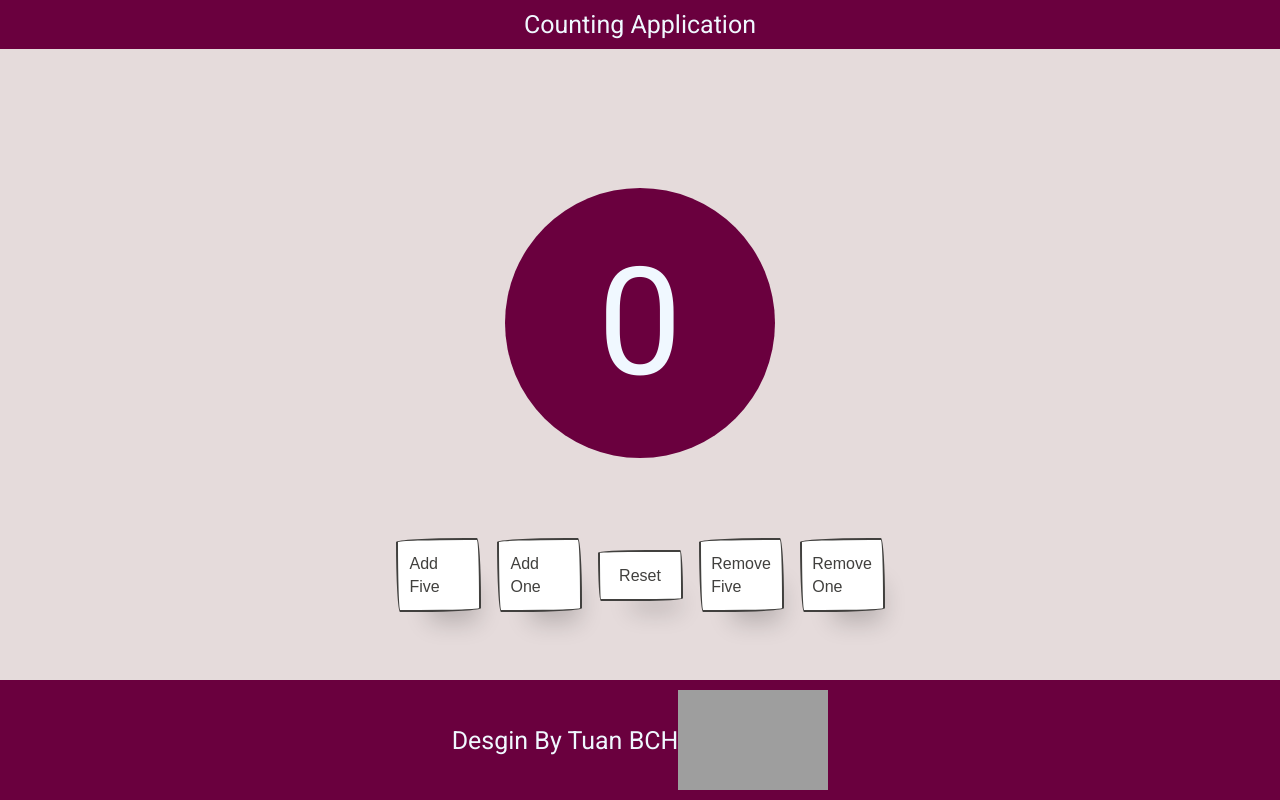
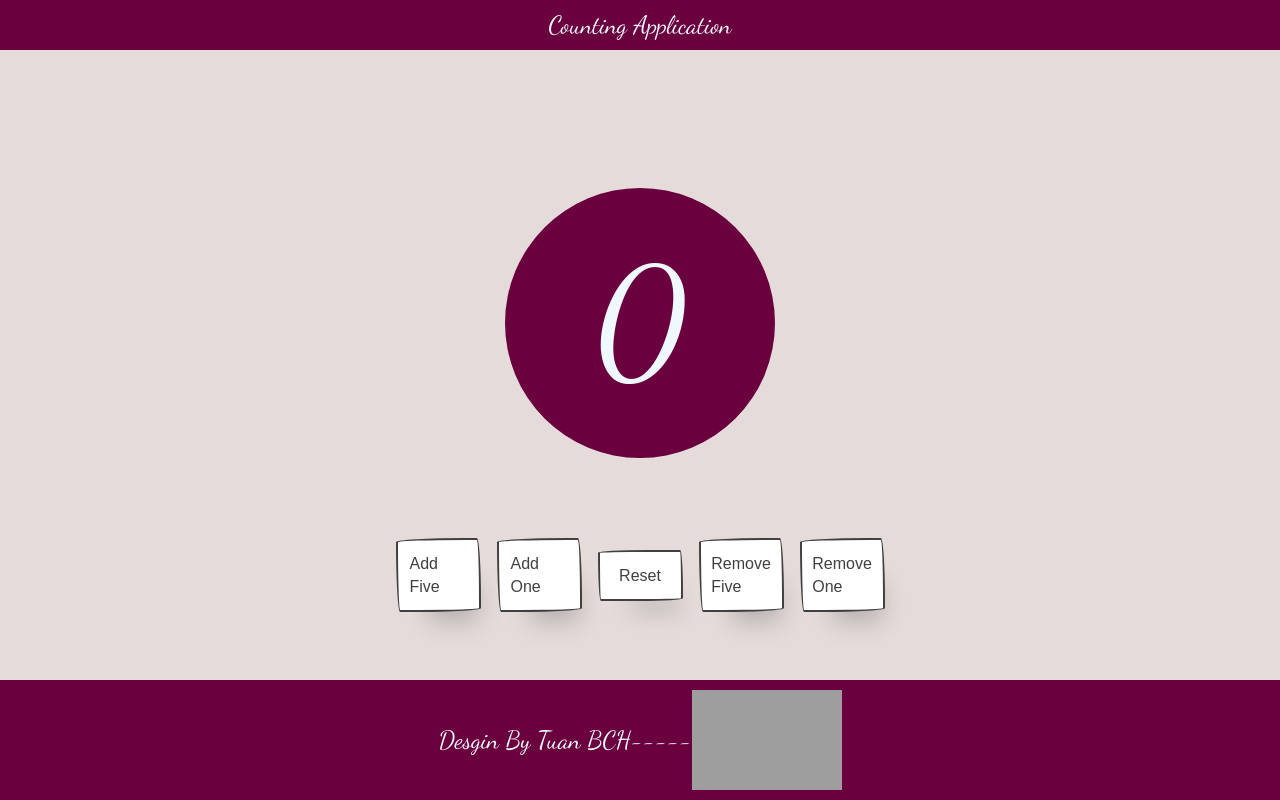
Before and after one commit to TuanDao-0110/BHC_React_training, a React (Create React App) app: page / in a window 1280 px wide. Built offline with nearby package versions, Linux system fonts and the light colour scheme; grey boxes are pictures that could not be loaded.

Commit message:
add some prop with class component

```diff
--- a/src/App.js
+++ b/src/App.js
@@ -2,7 +2,7 @@ import './App.css';
 import Header from './counter/header/Header';
 import Footer from './counter/footer/Footer'
 import Count from './counter/count_button/Count';
-import { useState } from 'react';
+import { Component, useState } from 'react';
 // 1.create box function
 // const createBoxs = () => {
 //   return persons.map((item, index) => {
@@ -19,11 +19,22 @@ const arrBtn = [{ name: 'add five', fn: 'add', value: 5 }, { name: 'add one', fn
 //   })
 // }
 //4. add fn :
-const add = (number) => {
+class App extends Component {
+
+  state = ({ value: 0 })
+  // const [state, setState] = useState(0)
+  add = (number) => {
+    this.setState({ value: this.state.value + number })
   }
 
-function App() {
-  const [state, setState] = useState(0)
+  remove = (number) => {
+    this.setState({ value: this.state.value - number })
+  }
+  reset = (number) => {
+    this.setState({ value: 0 })
+  }
+  render() {
+
     return (
       <div className='main'>
         {/* <header className='header'>
@@ -36,20 +47,28 @@ function App() {
         <div className='card_display'>
           <div className='result'>
             <div className='number bg'>
-            {state}
+              {this.state.value}
             </div>
           </div>
           <div className='buttons_display'>
             {arrBtn.map((item, index) => {
-            return <Count key={index} setState={setState} state={state} value={item} />
+              switch (item.fn) {
+                case "add":
+                  return <Count key={index} setState={this.add} value={item} />
+                case "remove":
+                  return <Count key={index} setState={this.remove} value={item} />
+                default:
+                  return <Count key={index} setState={this.reset} value={item} />
+              }
             })}
 
+          </div>
 
-        </div>
         </div>
         <Footer />
       </div>
     );
   }
+}
 
 export default App;
--- a/src/counter/count_button/Count.jsx
+++ b/src/counter/count_button/Count.jsx
@@ -10,20 +10,13 @@
 // }
 import style from "./Count.module.css";
 const Count = (props) => {
-  let { name, fn, value } = props.value;
-  let { state, setState } = props;
+  let { name, value } = props.value;
+  let { setState } = props;
   return (
     <div
       className={style["card"]}
       onClick={() => {
-        switch (fn) {
-          case "add":
-            return setState(state + value);
-          case "remove":
-            return setState(state - value);
-          default:
-            setState(0);
-        }
+        setState(value);
       }}
     >
       {name}
--- a/src/counter/footer/Footer.jsx
+++ b/src/counter/footer/Footer.jsx
@@ -6,7 +6,7 @@ export default class Footer extends Component {
     return (
       <div className={`${style.footer} bg`}>
         {" "}
-        desgin by tuan BCH
+        desgin by tuan BCH-----
         <img src={require("./footer_icon.png")} alt="" srcset="" width={"150px"} height={"100px"} />
       </div>
     );
--- a/src/index.css
+++ b/src/index.css
@@ -1,11 +1,10 @@
-@import url("https://fonts.googleapis.com/css2?family=Roboto:ital,wght@0,100;0,400;0,500;0,700;1,400;1,500;1,700;1,900&display=swap");
-
+@import url("https://fonts.googleapis.com/css2?family=Dancing+Script:wght@400;500;600;700&family=Roboto:ital,wght@0,100;0,400;0,700;1,400;1,500;1,700;1,900&display=swap");
 body {
   margin: 0;
   -webkit-font-smoothing: antialiased;
   -moz-osx-font-smoothing: grayscale;
   /* font-family: 'PT Sans', sans-serif; */
-  font-family: "Roboto", sans-serif;
+  font-family: "Dancing Script", cursive;
   background-color: rgb(238, 221, 221);
 }
 
```
Lines whose indentation alone changed are shown as unchanged.
